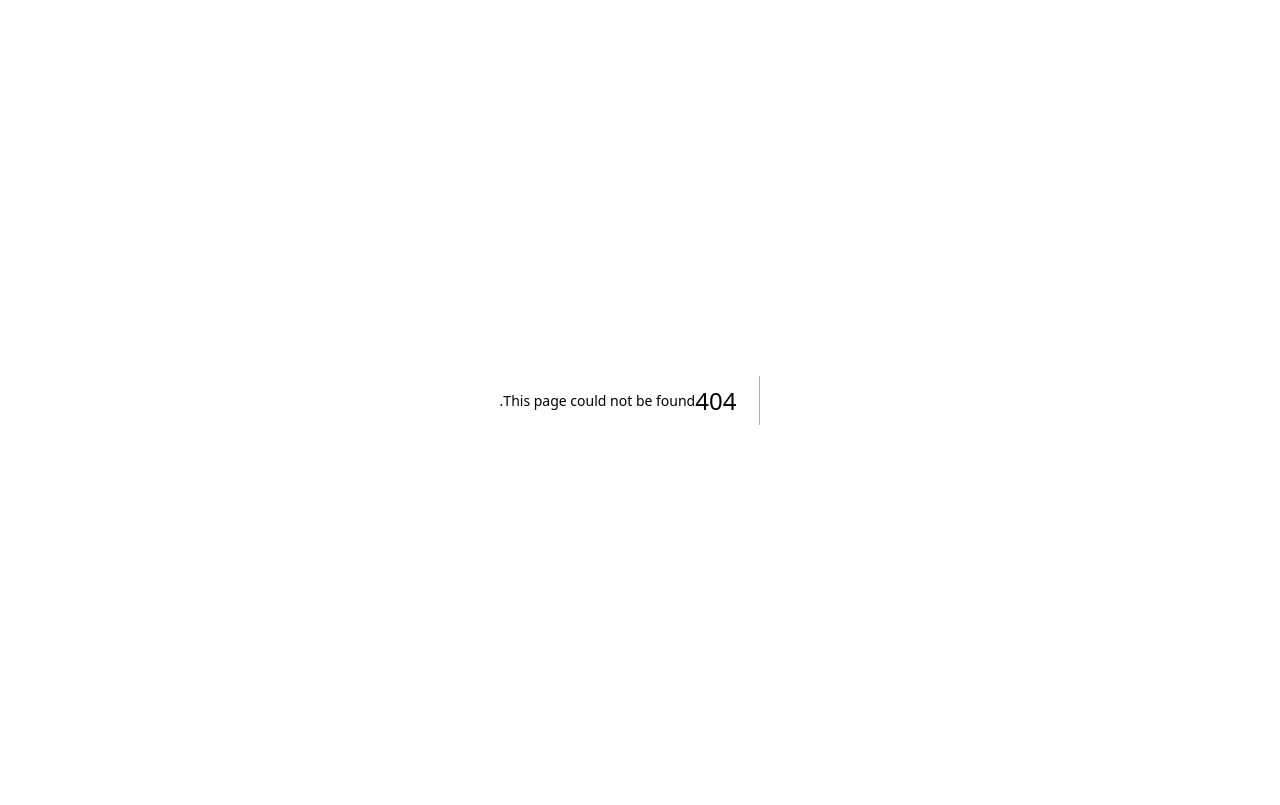
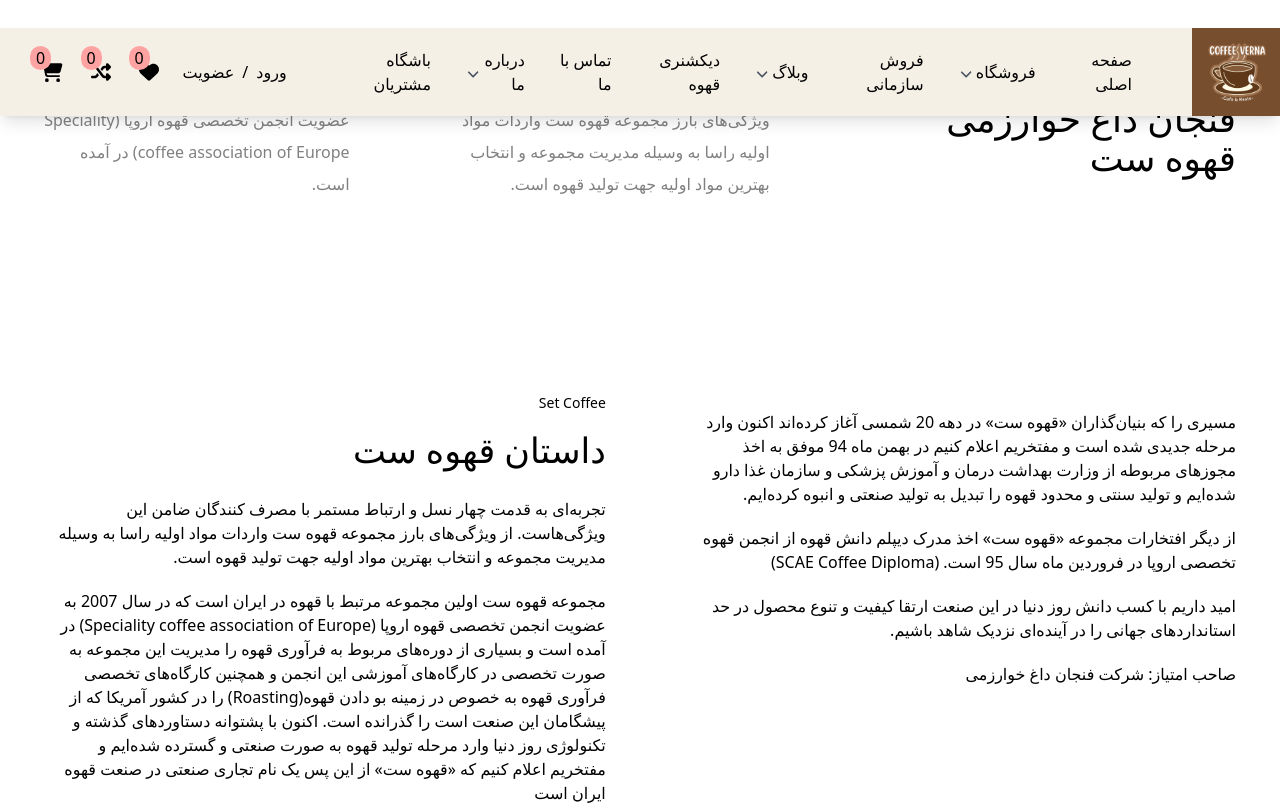
Before and after one commit to Mohammadjavad436/Next_Coffee, a Next.js app: page /about-us in a window 1280 px wide. Before the commit this address had no page. Shown: the top 805 px of the page. Built offline with nearby package versions, Linux system fonts and the light colour scheme; no server answers.

Commit message:
added not-found page and about-us page and fix bug swal

```diff
--- /dev/null
+++ b/src/app/about-us/page.tsx
@@ -0,0 +1,85 @@
+// import Breadcrumb from "@/components/modules/breadcrumb/Breadcrumb";
+import Footer from "@/components/modules/footer/Footer";
+import Navbar from "@/components/modules/navbar/Navbar";
+import styles from "@/styles/aboutUs.module.css";
+import { cookies } from "next/headers";
+
+const AboutUs = async () => {
+    const cookieStore = await cookies()
+    const userToken = cookieStore.get('token')?.value
+
+
+
+    return (
+        <>
+            <Navbar userToken={userToken} />
+            {/* <Breadcrumb route={"درباره ما"} /> */}
+            <div className={styles.container}>
+                <section>
+                    <div>
+                        <span>درباره ما</span>
+                        <p>فنجان داغ خوارزمی قهوه ست</p>
+                    </div>
+                    <p>
+                        تجربه‌ای به قدمت چهار نسل و ارتباط مستمر با مصرف کنندگان ضامن این
+                        ویژگی‌هاست. از ویژگی‌های بارز مجموعه قهوه ست واردات مواد اولیه راسا
+                        به وسیله مدیریت مجموعه و انتخاب بهترین مواد اولیه جهت تولید قهوه
+                        است.
+                    </p>
+                    <p>
+                        مجموعه قهوه ست اولین مجموعه مرتبط با قهوه در ایران است که در سال
+                        2007 به عضویت انجمن تخصصی قهوه اروپا (Speciality coffee association
+                        of Europe) در آمده است.
+                    </p>
+                </section>
+                <main className={styles.main}>
+                    <div>
+                        <p>
+                            مسیری را که بنیان‌گذاران «قهوه ست» در دهه 20 شمسی آغاز کرده‌اند
+                            اکنون وارد مرحله جدیدی شده است و مفتخریم اعلام کنیم در بهمن ماه 94
+                            موفق به اخذ مجوزهای مربوطه از وزارت بهداشت درمان و آموزش پزشکی و
+                            سازمان غذا دارو شده‌ایم و تولید سنتی و محدود قهوه را تبدیل به
+                            تولید صنعتی و انبوه کرده‌ایم.
+                        </p>
+                        <p>
+                            از دیگر افتخارات مجموعه «قهوه ست» اخذ مدرک دیپلم دانش قهوه از
+                            انجمن قهوه تخصصی اروپا در فروردین ماه سال 95 است. (SCAE Coffee
+                            Diploma)
+                        </p>
+                        <p>
+                            امید داریم با کسب دانش روز دنیا در این صنعت ارتقا کیفیت و تنوع
+                            محصول در حد استانداردهای جهانی را در آینده‌ای نزدیک شاهد باشیم.
+                        </p>
+                        <p>صاحب امتیاز: شرکت فنجان داغ خوارزمی</p>
+                    </div>
+                    <div>
+                        <span>Set Coffee</span>
+                        <p className={styles.title}>داستان قهوه ست</p>
+                        <p>
+                            تجربه‌ای به قدمت چهار نسل و ارتباط مستمر با مصرف کنندگان ضامن این
+                            ویژگی‌هاست. از ویژگی‌های بارز مجموعه قهوه ست واردات مواد اولیه
+                            راسا به وسیله مدیریت مجموعه و انتخاب بهترین مواد اولیه جهت تولید
+                            قهوه است.
+                        </p>
+                        <p>
+                            مجموعه قهوه ست اولین مجموعه مرتبط با قهوه در ایران است که در سال
+                            2007 به عضویت انجمن تخصصی قهوه اروپا (Speciality coffee
+                            association of Europe) در آمده است و بسیاری از دوره‌های مربوط به
+                            فرآوری قهوه را مدیریت این مجموعه به صورت تخصصی در کارگاه‌های
+                            آموزشی این انجمن و همچنین کارگاه‌های تخصصی فرآوری قهوه به خصوص در
+                            زمینه بو دادن قهوه(Roasting) را در کشور آمریکا که از پیشگامان این
+                            صنعت است را گذرانده است. اکنون با پشتوانه دستاوردهای گذشته و
+                            تکنولوژی روز دنیا وارد مرحله تولید قهوه به صورت صنعتی و گسترده
+                            شده‌ایم و مفتخریم اعلام کنیم که «قهوه ست» از این پس یک نام تجاری
+                            صنعتی در صنعت قهوه ایران است
+                        </p>
+                    </div>
+                </main>
+            </div>
+
+            <Footer />
+        </>
+    );
+};
+
+export default AboutUs;
--- a/src/app/api/auth/signup/route.ts
+++ b/src/app/api/auth/signup/route.ts
@@ -52,7 +52,7 @@
                 { email: { $exists: true, $ne: '', $eq: email } }
             ]
         });
-        console.log('Existing user check result:', isUserExist)
+
 
         if (isUserExist) {
             return Response.json(
@@ -75,7 +75,11 @@
             role: users.length > 0 ? roles.USER : roles.ADMIN,
         });
 
-        const accessToken = generateAccessToken({ name, userId: newUser._id });
+        const accessToken = generateAccessToken({
+            userId: newUser._id,
+            email: newUser.email,
+            role: newUser.role
+        });
 
         return Response.json(
             { message: "User signed up successfully :))" },
--- /dev/null
+++ b/src/app/not-found.tsx
@@ -0,0 +1,28 @@
+import React from 'react'
+import { cookies } from 'next/headers'
+import Navbar from '@/components/modules/navbar/Navbar'
+import Footer from '@/components/modules/footer/Footer'
+import Link from 'next/link'
+
+
+const notFound = async () => {
+    const cookieStore = await cookies()
+    const userToken = cookieStore.get('token')?.value
+
+
+    return (
+        <>
+            <Navbar userToken={userToken} />
+            <div className="bg-gray-100">
+                <div className="h-screen flex flex-col justify-center items-center">
+                    <h1 className="text-8xl font-bold text-gray-800">404</h1>
+                    <p className="text-4xl font-medium text-gray-800">صفحه مورد نظر پیدا نشد</p>
+                    <Link href="/" className="mt-4 text-xl text-blue-600 hover:underline">برگشت به صفحه اصلی</Link>
+                </div>
+            </div>
+            <Footer />
+        </>
+    )
+}
+
+export default notFound
--- /dev/null
+++ b/src/styles/aboutUs.module.css
@@ -0,0 +1,60 @@
+.container section {
+  display: grid;
+  grid-template-columns: auto auto auto;
+  color: black;
+  line-height: 2rem;
+  direction: rtl;
+  gap: 110px;
+  padding: 40px 0;
+  color: gray;
+}
+
+.container section div p {
+  font-size: 36px;
+
+  line-height: 2.4rem;
+}
+
+.container section div {
+  display: grid;
+  gap: 5px;
+  color: black;
+}
+
+.container span {
+  font-size: 14px;
+}
+
+.container {
+  color: black;
+  text-align: right;
+  max-width: 1222px;
+  width: 100%;
+  padding-right: 15px;
+  padding-left: 15px;
+  margin-right: auto;
+  margin-bottom: 4rem;
+  margin-left: auto;
+}
+
+.main p {
+  margin-top: 20px;
+  direction: rtl;
+}
+
+.main {
+  display: grid;
+  grid-template-columns: auto auto;
+  gap: 90px;
+  margin-top: 150px;
+  margin-bottom: 150px;
+}
+
+.main span {
+  font-size: 14px;
+}
+
+.title {
+  margin: 10px 0 !important;
+  font-size: 35px;
+}
--- a/src/utility/helper.ts
+++ b/src/utility/helper.ts
@@ -1,18 +1,26 @@
-import swal from "sweetalert";
+import Swal from "sweetalert2";
 
+type SwalIcon = "success" | "error" | "warning" | "info" | "question";
 
-const showSwal = (title: string, icon: string, button: string, onButtonClick?: () => void) => {
-    return swal({
+const showSwal = (
+    title: string,
+    icon: SwalIcon,
+    button: string,
+    onButtonClick?: () => void
+) => {
+    return Swal.fire({
         title,
         icon,
-        // @ts-expect-error - button is a valid property in sweetalert
-        button,
-    }).then(() => {
-        if (onButtonClick) {
-            onButtonClick();
-        }
-    });
+        confirmButtonText: button,
+    })
+        .then(() => {
+            if (onButtonClick) {
+                onButtonClick();
+            }
+        })
+        .catch((error) => {
+            console.error('Error showing alert:', error);
+        });
 }
 
-
-export default showSwal
+export default showSwal;
```
